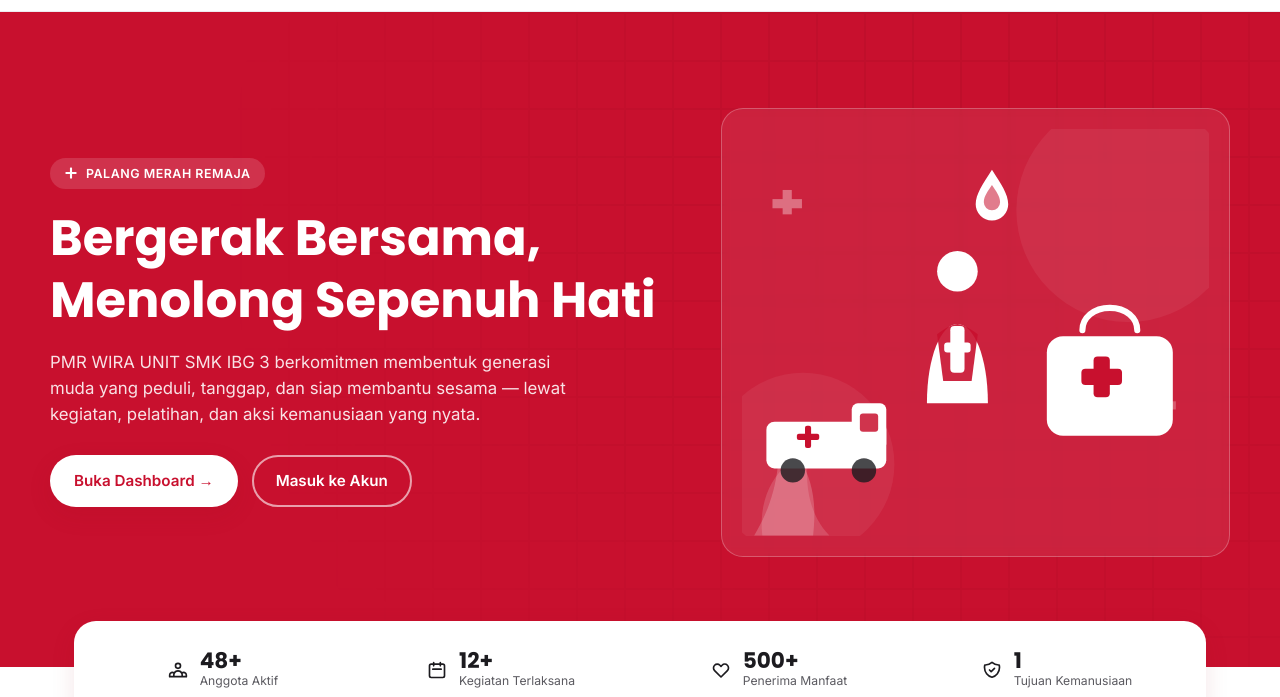
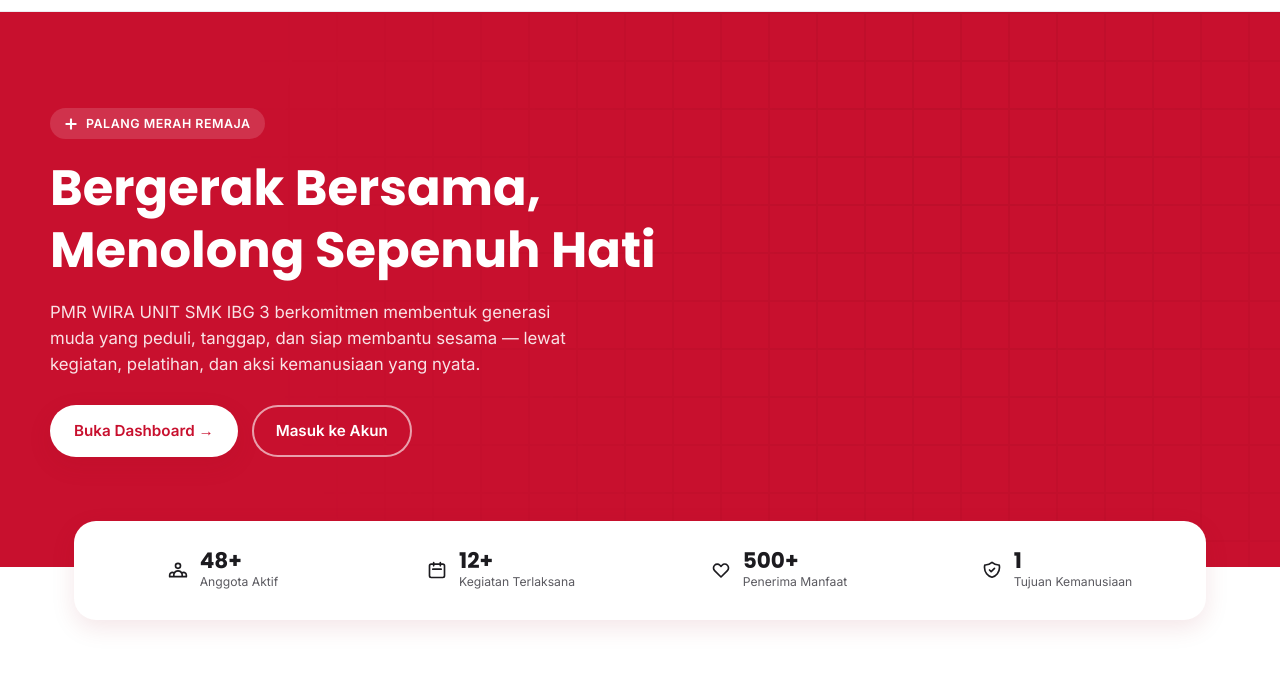
Before and after one commit to adiljayasentosa/pmribg3, a plain HTML site: page index.html in a window 1280 px wide. Shown: the part 58-755 px from the top of the page. Drawn offline with Linux system fonts and the light colour scheme; no server answers.

Commit message:
Update index.html

```diff
--- a/index.html
+++ b/index.html
@@ -74,61 +74,6 @@
             Masuk ke Akun
           </a>
         </div>
-      </div>
-
-      <!-- [F6.0] Ilustrasi flat bertema PMR — pengganti emblem lama -->
-      <div class="hero-illustration-wrap" aria-hidden="true">
-        <svg viewBox="0 0 460 400" xmlns="http://www.w3.org/2000/svg">
-          <!-- Blob & dekorasi belakang -->
-          <circle cx="380" cy="80" r="110" fill="#FFFFFF" opacity="0.06"/>
-          <circle cx="60" cy="330" r="90" fill="#FFFFFF" opacity="0.06"/>
-          <g fill="#FFFFFF" opacity="0.35">
-            <path d="M40 60h9v24h-9z"/><path d="M30 69h29v9h-29z"/>
-          </g>
-          <g fill="#FFFFFF" opacity="0.25">
-            <path d="M410 260h8v20h-8z"/><path d="M401 268h26v8h-26z"/>
-          </g>
-
-          <!-- Tanaman pojok kiri bawah -->
-          <g opacity="0.9">
-            <path d="M20 400c-4-40 14-70 46-82-6 34 2 64 20 82z" fill="#FFFFFF" opacity="0.16"/>
-            <path d="M70 400c6-46-8-78-34-96 2 38-8 70-24 96z" fill="#FFFFFF" opacity="0.22"/>
-          </g>
-
-          <!-- Ambulans kecil -->
-          <g transform="translate(24,270)">
-            <rect x="0" y="18" width="118" height="46" rx="8" fill="#FFFFFF"/>
-            <rect x="84" y="0" width="34" height="46" rx="6" fill="#FFFFFF"/>
-            <rect x="92" y="10" width="18" height="18" rx="3" fill="var(--pmr-red)" opacity="0.85"/>
-            <rect x="30" y="30" width="22" height="6" rx="2" fill="var(--pmr-red)"/>
-            <rect x="38" y="22" width="6" height="22" rx="2" fill="var(--pmr-red)"/>
-            <circle cx="26" cy="66" r="12" fill="#1C1B1F" opacity="0.8"/>
-            <circle cx="96" cy="66" r="12" fill="#1C1B1F" opacity="0.8"/>
-          </g>
-
-          <!-- Relawan PMR (figur sederhana) -->
-          <g transform="translate(178,120)">
-            <circle cx="34" cy="20" r="20" fill="#FFFFFF"/>
-            <path d="M4 150c0-46 14-78 30-78s30 32 30 78z" fill="#FFFFFF"/>
-            <path d="M14 82c8-6 16-10 20-10s12 4 20 10l-6 46h-28z" fill="var(--pmr-red)" opacity="0.9"/>
-            <rect x="27" y="74" width="14" height="46" rx="4" fill="#FFFFFF"/>
-            <rect x="21" y="90" width="26" height="10" rx="3" fill="#FFFFFF"/>
-          </g>
-
-          <!-- Kotak P3K -->
-          <g transform="translate(300,190)">
-            <path d="M35 8c0-12 11-22 27-22s27 10 27 22" fill="none" stroke="#FFFFFF" stroke-width="6" stroke-linecap="round"/>
-            <rect x="0" y="14" width="124" height="98" rx="16" fill="#FFFFFF"/>
-            <rect x="46" y="34" width="16" height="40" rx="4" fill="var(--pmr-red)"/>
-            <rect x="34" y="46" width="40" height="16" rx="4" fill="var(--pmr-red)"/>
-          </g>
-
-          <!-- Donor darah -->
-          <g transform="translate(230,40)">
-            <path d="M16 0C7 14 0 24 0 34a16 16 0 0032 0C32 24 25 14 16 0z" fill="#FFFFFF"/>
-            <path d="M16 15c4 6 8 11 8 17a8 8 0 01-16 0c0-6 4-11 8-17z" fill="var(--pmr-red)" opacity="0.55"/>
-          </g>
-        </svg>
       </div>
     </div>
   </section>
```
